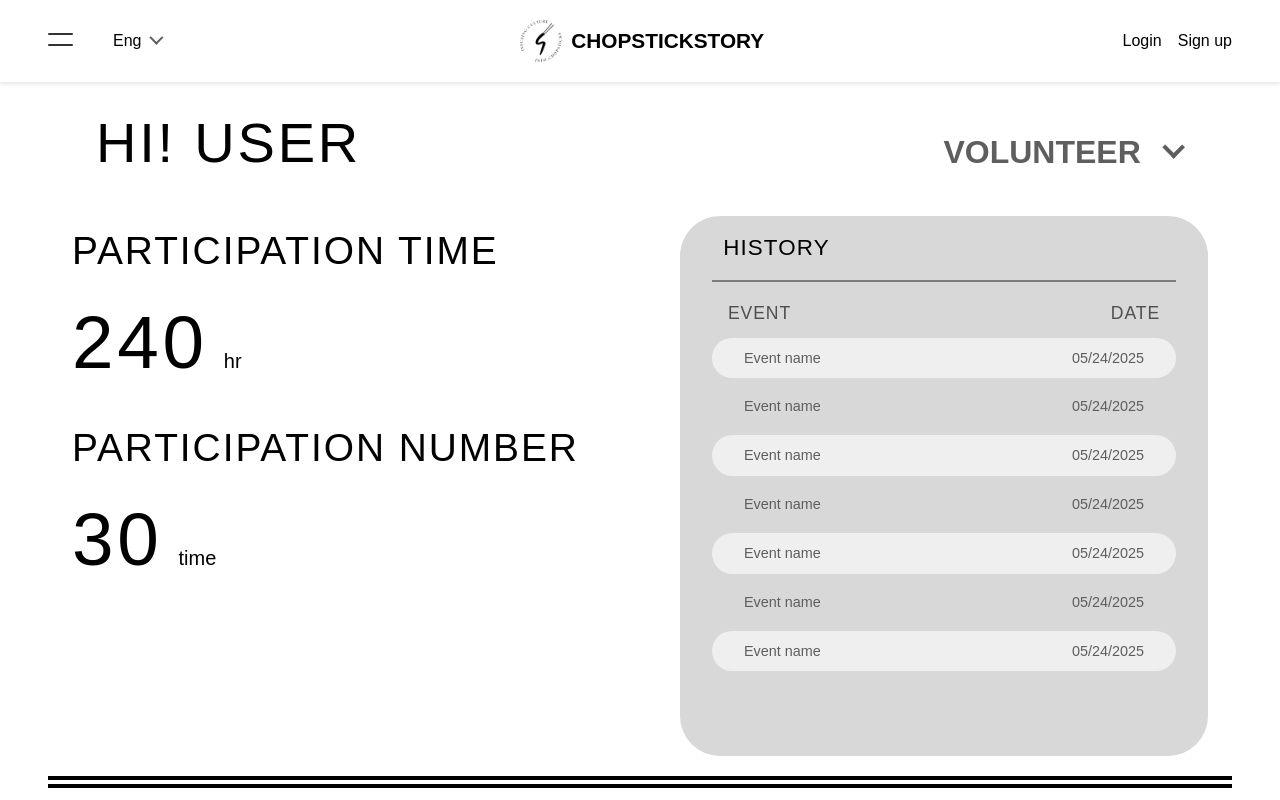
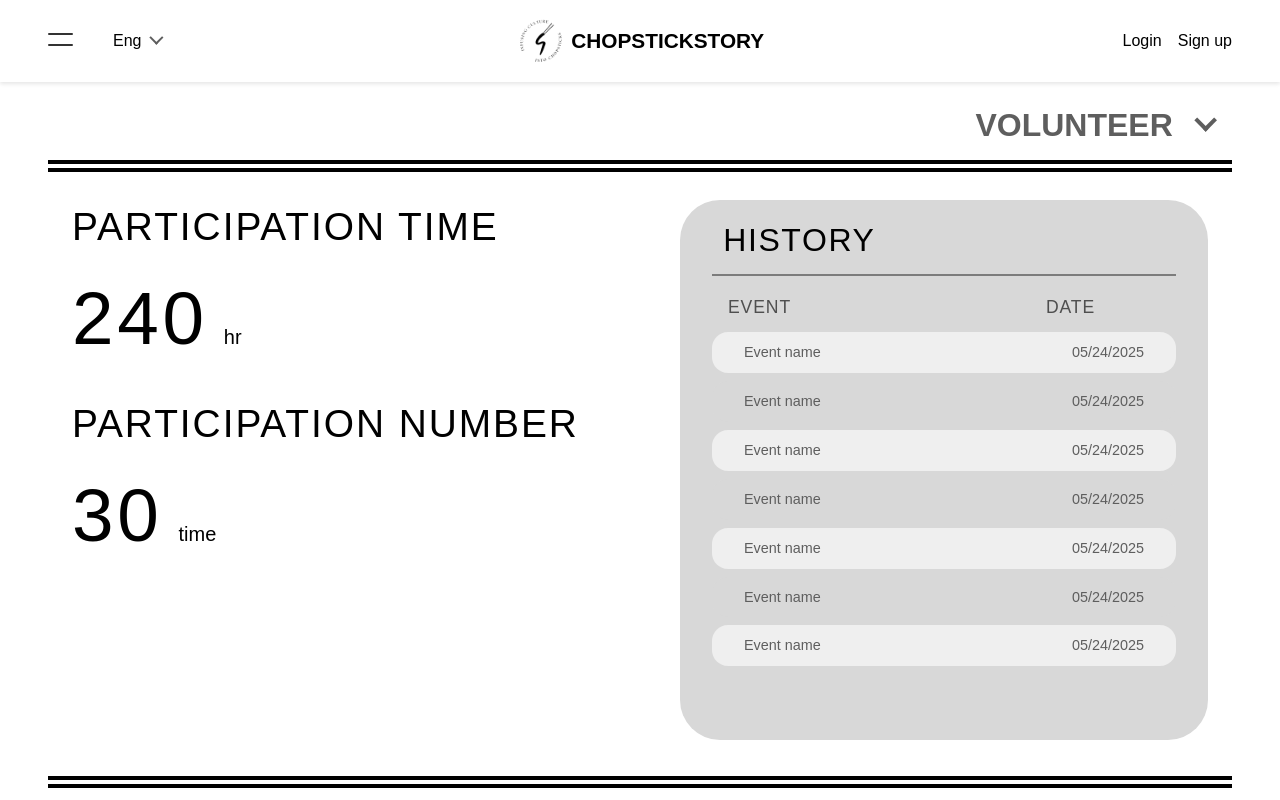
Before and after one commit to HoseonYim/chopstickstory-frontend, a React (Create React App) app: page /mypage in a window 1280 px wide. Built offline with nearby package versions, Linux system fonts and the light colour scheme; a web font is replaced by a local one.

Commit message:
fix: Change frontend

```diff
--- a/src/Auth.js
+++ b/src/Auth.js
@@ -1,6 +1,6 @@
 import './styles.css';
 import './Main.js';
-import { Link, useLocation } from 'react-router-dom';
+import { Link, useLocation, useNavigate } from 'react-router-dom';
 import b from './assets/Sample/adrien-bruneau-8cpR_Yf0rQs-unsplash.jpg';
 import c from './assets/STAMP-LOGO.webp';
 import Header from './Header';
@@ -41,6 +41,7 @@ function getModeClasses(mode) {
 
 export default function Auth() {
     const location = useLocation();
+    const navigate = useNavigate();
     const mode = getAuthMode(location.pathname);
     const classes = getModeClasses(mode);
 
@@ -65,9 +66,7 @@ export default function Auth() {
                 <Link to="/forgot-password" className="auth-link login-forgot-link">Forgot Password?</Link>
                 <button className="auth-button-primary login-button">Login</button>
                 <hr className="auth-divider login-divider"/>
-                <Link to="/signup">
-                    <button className="auth-button-secondary sign-in-button">Join us</button>
-                </Link>
+                <button type="button" className="auth-button-secondary sign-in-button" onClick={() => navigate('/signup')}>Join us</button>
             </div>
         </>
     );
--- a/src/Mypage.js
+++ b/src/Mypage.js
@@ -25,7 +25,7 @@ export default function Mypage() {
             <div className="mypage-container">
                 {/* Top Section - Fixed */}
                 <div className="mypage-top-section">
-                    <h1 className="mypage-greeting">HI! {userName}</h1>
+                    {/* <h1 className="mypage-greeting">HI! {userName}</h1> */}
                     <div className="mypage-volunteer-header">
                         <h2 className="mypage-volunteer-title">VOLUNTEER</h2>
                         <div className="mypage-arrow"></div>
--- a/src/components/footer.css
+++ b/src/components/footer.css
@@ -7,6 +7,7 @@ footer {
 .footer-content {
     max-width: 1200px;
     margin: 0 auto;
+    text-align: left
 }
 
 /* Footer Sitemap Styles */
@@ -14,7 +15,7 @@ footer {
     display: flex;
     flex-wrap: wrap;
     justify-content: space-between;
-    gap: 2rem;
+    gap: 18rem;
     margin-top: 3rem;
     margin-bottom: 2rem;
     padding-bottom: 2rem;
--- a/src/screens/Mypage.css
+++ b/src/screens/Mypage.css
@@ -30,7 +30,7 @@
     left: 0;
     right: 0;
     width: 100%;
-    padding: 1.7rem 5rem;
+    padding: 1.7rem 3rem 0.5rem;
     background: #FFFFFF;
     z-index: 100;
     display: flex;
@@ -67,6 +67,7 @@
     gap: 1.2rem;
     padding: 0 1.5rem;
     margin-top: 0rem; /* 아래로 이동 */
+    margin-left: auto;
     align-self: flex-end;
 }
 
@@ -103,18 +104,17 @@
     position: absolute;
     width: calc(100% - 6rem); /* padding 제외 */
     height: 0;
-    left: 3rem;
     border: 0.125rem solid #000000;
     z-index: 10; /* Top section 위에 표시되도록 */
 }
 
 /* Top Lines - 원본: top 278px, 291px */
 .line-top-1 {
-    top: 12vh;
+    top: 10vh;
 }
 
 .line-top-2 {
-    top: 13vh;
+    top: 11vh;
 }
 
 /* Bottom Lines - 원본: top 1345px, 1358px */
@@ -130,7 +130,7 @@
 .mypage-left-section {
     position: absolute;
     left: 3rem; /* 원본 left: 89px 기준 */
-    top: 14vh; /* Top line 아래 */
+    top: 11vh; /* Top line 아래 */
     padding: 0 1.5rem;
     width: 45%; /* width 증가 */
     max-width: 40rem; /* max-width 증가 */
@@ -246,7 +246,7 @@
     position: absolute;
     width: calc(100% - 3rem); /* 부모 padding(1.5rem * 2) 제외 */
     left: 1.5rem; /* 부모 padding만큼 오프셋 */
-    top: 1.5rem;
+    top: 0.5rem;
     height: calc(82vh - 14vh - 0.5vh); /* Bottom line 위까지 - 여백 조정 */
     max-height: calc(100vh - var(--header-height) - 14vh - 0.5vh); /* 화면 높이 제한 */
     background: #D8D8D8;
@@ -265,13 +265,13 @@
     font-family: 'Koulen', sans-serif;
     font-style: normal;
     font-weight: 400;
-    font-size: 1.4rem; /* 20% 축소 */
+    font-size: 2rem; /* 20% 축소 */
     line-height: 1.8; /* 원본 90px/50px = 1.8 */
     text-align: left;
     letter-spacing: 0.05em;
     color: #000000;
     margin: 0 0 2vh 0;
-    padding-bottom: 0.7rem;
+    padding-bottom: 0.3rem;
     padding-left: 0.7rem;
     word-wrap: break-word;
     overflow-wrap: break-word;
@@ -282,7 +282,7 @@
 /* History Header Line - 원본: left 889px, top 451px, width 707px */
 .mypage-history-header {
     position: relative;
-    width: 100%;
+    width: 86%;
     height: 0;
     margin: 1.5vh 0;
     display: flex;
@@ -324,7 +324,7 @@
     position: relative;
     width: 100%;
     min-height: 5vh; /* 원본 93px 기준으로 화면에 맞게 */
-    border-radius: 1.5rem; /* 원본 25px 기준 */
+    border-radius: 1rem; /* 원본 25px 기준 */
     margin: 0 0 1vh 0;
     display: flex;
     align-items: center;
--- a/src/screens/detail.css
+++ b/src/screens/detail.css
@@ -106,7 +106,7 @@
 .detail-image {
     position: relative;
     width: 100%;
-    height: 25.2rem; /* 70% of 36rem */
+    height: 33rem; /* 70% of 36rem */
     background: #D9D9D9;
     margin-bottom: 1.05rem; /* 70% of 1.5rem */
     overflow: hidden;
@@ -131,6 +131,7 @@
     letter-spacing: 0.01em;
     color: #000000;
     word-wrap: break-word;
+    text-align: left;
 }
 
 .detail-description {
@@ -146,6 +147,7 @@
     color: #5E5E5E;
     word-wrap: break-word;
     overflow-wrap: break-word;
+    text-align: left;
 }
 
 .detail-register-btn {
--- a/src/styles.css
+++ b/src/styles.css
@@ -169,7 +169,7 @@ main {
 }
 
 .auth-divider-line {
-    width: 10.603rem; /* 187px * 0.9 */
+    width: 9.603rem; /* 187px * 0.9 */
     height: 0;
     border: 0.113rem solid #DCDBDA; /* 2px * 0.9 */
 }
@@ -937,7 +937,7 @@ main {
 
 .slide-content {
     position: absolute;
-    bottom: 25%;
+    bottom: 30%;
     left: 10%;
     max-width: 500px;
     color: white;
@@ -957,6 +957,7 @@ main {
     margin-bottom: 1rem;
     text-shadow: 2px 2px 4px rgba(0, 0, 0, 0.1);
     font-weight: 700;
+    text-align: left;
 }
 
 .slide-content p {
@@ -965,6 +966,7 @@ main {
     line-height: 1.4;
     text-shadow: 1px 1px 3px rgba(0, 0, 0, 0.1);
     font-weight: 500;
+    text-align: left;
 }
 
 .slide-btn {
```
